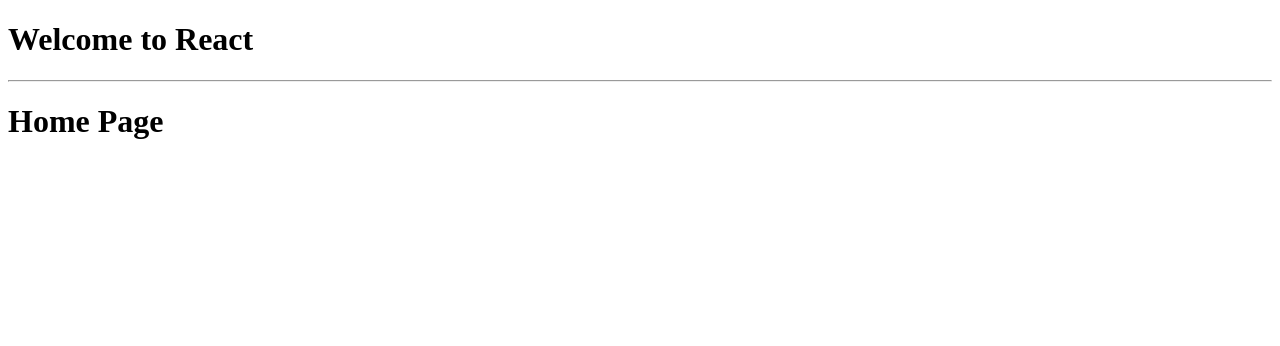
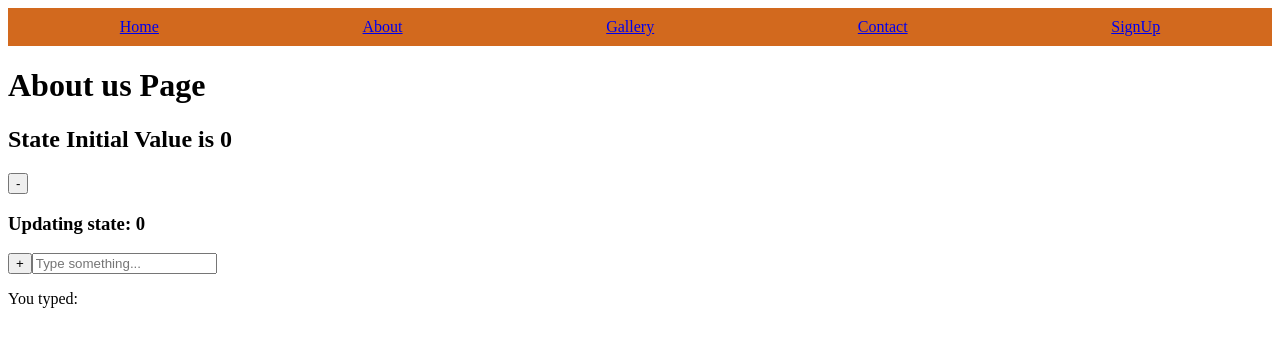
Before and after one commit to Bharath80988/MERN-Stack, a React (Vite) app in the folder mern-react/: page /About in a window 1280 px wide. Shown: the top 346 px of the page. Built offline with nearby package versions, Linux system fonts and the light colour scheme.

Commit message:
Completed REACT Basics

```diff
--- a/mern-react/package.json
+++ b/mern-react/package.json
@@ -11,7 +11,8 @@
   },
   "dependencies": {
     "react": "^19.0.0",
-    "react-dom": "^19.0.0"
+    "react-dom": "^19.0.0",
+    "react-router-dom": "^7.2.0"
   },
   "devDependencies": {
     "@eslint/js": "^9.19.0",
--- a/mern-react/src/App.jsx
+++ b/mern-react/src/App.jsx
@@ -3,15 +3,33 @@
 // import viteLogo from '/vite.svg'
 // import './App.css'
 import Home from './Components/Functionalcomponents/home.jsx'
+import About from './Components/Functionalcomponents/about.jsx'
+import Contact from './Components/Functionalcomponents/contact.jsx'
+import Gallery from './Components/Functionalcomponents/gallery.jsx'
+import Signup from './Components/Functionalcomponents/signup.jsx'
+import Login from './Components/Functionalcomponents/login.jsx'
+import Navbar from './Components/Functionalcomponents/navbar.jsx'
+
+import {BrowserRouter,Routes,Route} from 'react-router-dom'
+
 function App() {
   // const [count, setCount] = useState(0)
 
   return (
-    <div>
-      <h1>Welcome to React</h1>
-      <hr />
-      <Home />
-    </div>
+    <main>
+
+      {/* <Navbar /> */}
+      <BrowserRouter>
+        <Navbar />
+        <Routes>
+          <Route path='/' element = {<Home properties="Hello" sjit = "SJIT"/>}></Route>
+          <Route path='/About' element = {<About/>}></Route>
+          <Route path='/Contact' element = {<Contact/>}></Route>
+          <Route path='/Gallery' element = {<Gallery/>}></Route>
+
+        </Routes>
+      </BrowserRouter>
+    </main>
   )
 }
 
--- /dev/null
+++ b/mern-react/src/Components/Functionalcomponents/about.jsx
@@ -0,0 +1,28 @@
+import { useState } from "react";
+
+function about() {
+  var statevar = 0;
+  var [num, setNum] = useState(statevar);
+  const [text, setText] = useState("");
+
+  function handleDecrement() {
+    setNum(num - 1);
+  }
+  return (
+    <div>
+      <h1>About us Page</h1>
+      <h2>State Initial Value is {statevar}</h2>
+      <button onClick={handleDecrement}>-</button>
+      <h3>Updating state: {num}</h3>
+      <button onClick={() => setNum(num + 1)}>+</button>
+      <input
+        type="text"
+        value={text}
+        onChange={(e) => setText(e.target.value)}
+        placeholder="Type something..."
+      />
+      <p>You typed: {text}</p>
+    </div>
+  );
+}
+export default about;
--- /dev/null
+++ b/mern-react/src/Components/Functionalcomponents/contact.jsx
@@ -0,0 +1,8 @@
+function contact(){
+    return(
+        <div>
+            <h1>Contact us Page</h1>
+        </div>
+    )
+}
+export default contact;
--- /dev/null
+++ b/mern-react/src/Components/Functionalcomponents/gallery.jsx
@@ -0,0 +1,8 @@
+function gallery(){
+    return(
+        <div>
+            <h1>gallery Page</h1>
+        </div>
+    )
+}
+export default gallery;
--- a/mern-react/src/Components/Functionalcomponents/home.jsx
+++ b/mern-react/src/Components/Functionalcomponents/home.jsx
@@ -1,7 +1,17 @@
-function home(){
+function home(properties){
+    var styling = {
+        textAlign:"center",
+        backgroundColor:"blue",
+        color:"white"
+    }
+
+    var a=10
+
     return(
         <div>
-            <h1>Home Page</h1>
+            <h1 style={styling}>Home Page</h1>
+            <h2>Below tag is for props</h2>
+            <h3>Props: {properties.properties} {properties.sjit}</h3>
         </div>
     )
 }
--- /dev/null
+++ b/mern-react/src/Components/Functionalcomponents/login.jsx
@@ -0,0 +1,8 @@
+function login(){
+    return(
+        <div>
+            <h1>Login Page</h1>
+        </div>
+    )
+}
+export default login;
--- /dev/null
+++ b/mern-react/src/Components/Functionalcomponents/navbar.jsx
@@ -0,0 +1,18 @@
+import { Link } from 'react-router-dom';
+import '../css/navbar.css';
+
+const Navbar = () => {
+    return(
+        <header>
+            <nav>
+                <li><Link> Home </Link></li>
+                <li><Link> About</Link></li>
+                <li><Link> Gallery</Link></li>
+                <li><Link> Contact</Link></li>
+                <li><Link> SignUp</Link></li>
+            </nav>
+        </header>
+    )
+}
+
+export default Navbar;
--- /dev/null
+++ b/mern-react/src/Components/Functionalcomponents/signup.jsx
@@ -0,0 +1,8 @@
+function signup(){
+    return(
+        <div>
+            <h1>signup Page</h1>
+        </div>
+    )
+}
+export default signup;
--- /dev/null
+++ b/mern-react/src/Components/css/navbar.css
@@ -0,0 +1,13 @@
+/* *{
+    margin: 0;
+    padding: 0;
+} */
+
+nav{
+    display: flex;
+    list-style-type: none;
+    background-color: chocolate;
+    color: aliceblue;
+    justify-content: space-around;
+    padding: 10px;
+}
```
Also changed, not shown: mern-react/src/Components/Classcomponents/classcomponent.jsx (added, +11 -0 lines), 1 other file (tests, documents, lock files or other folders).
